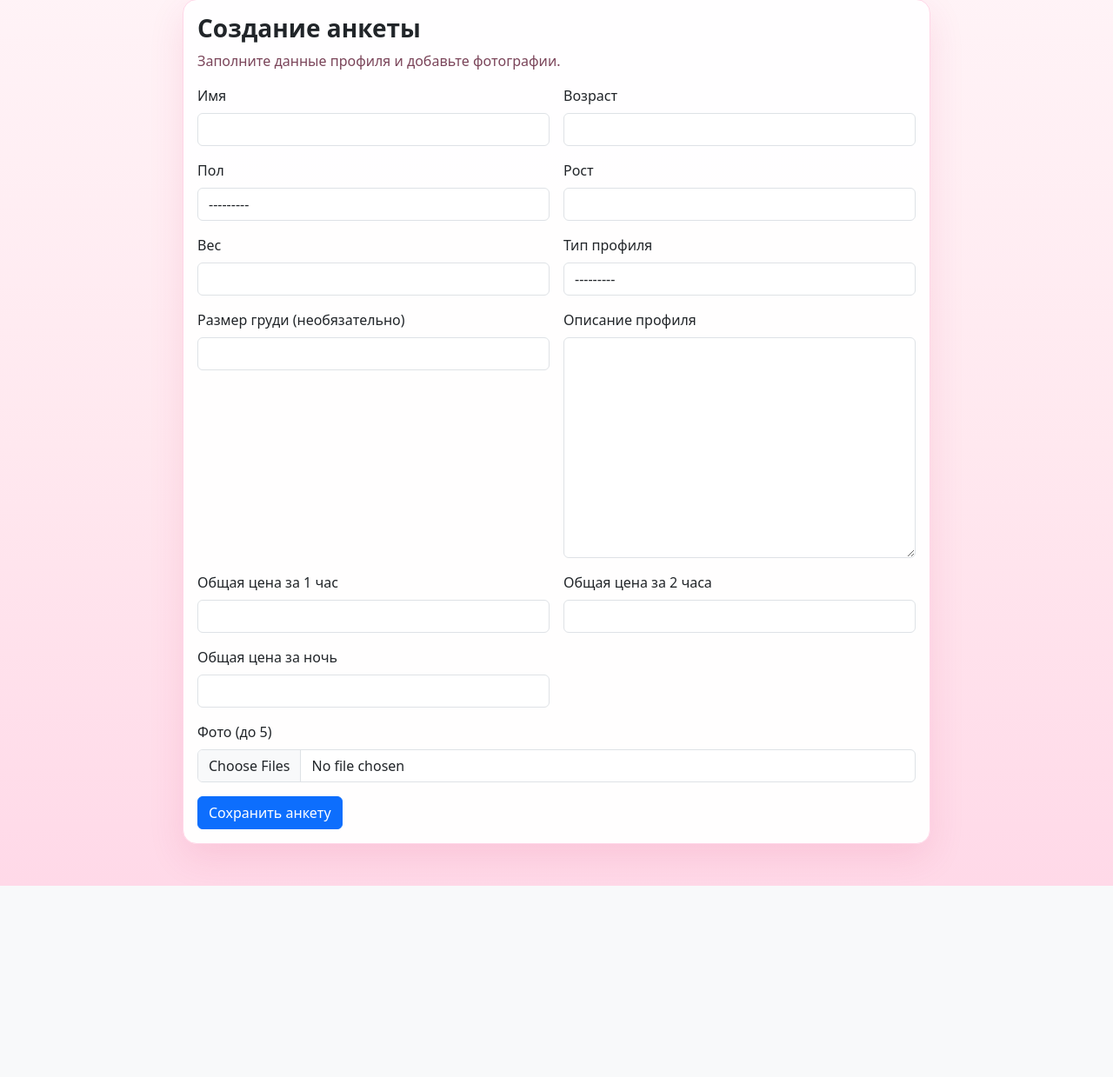
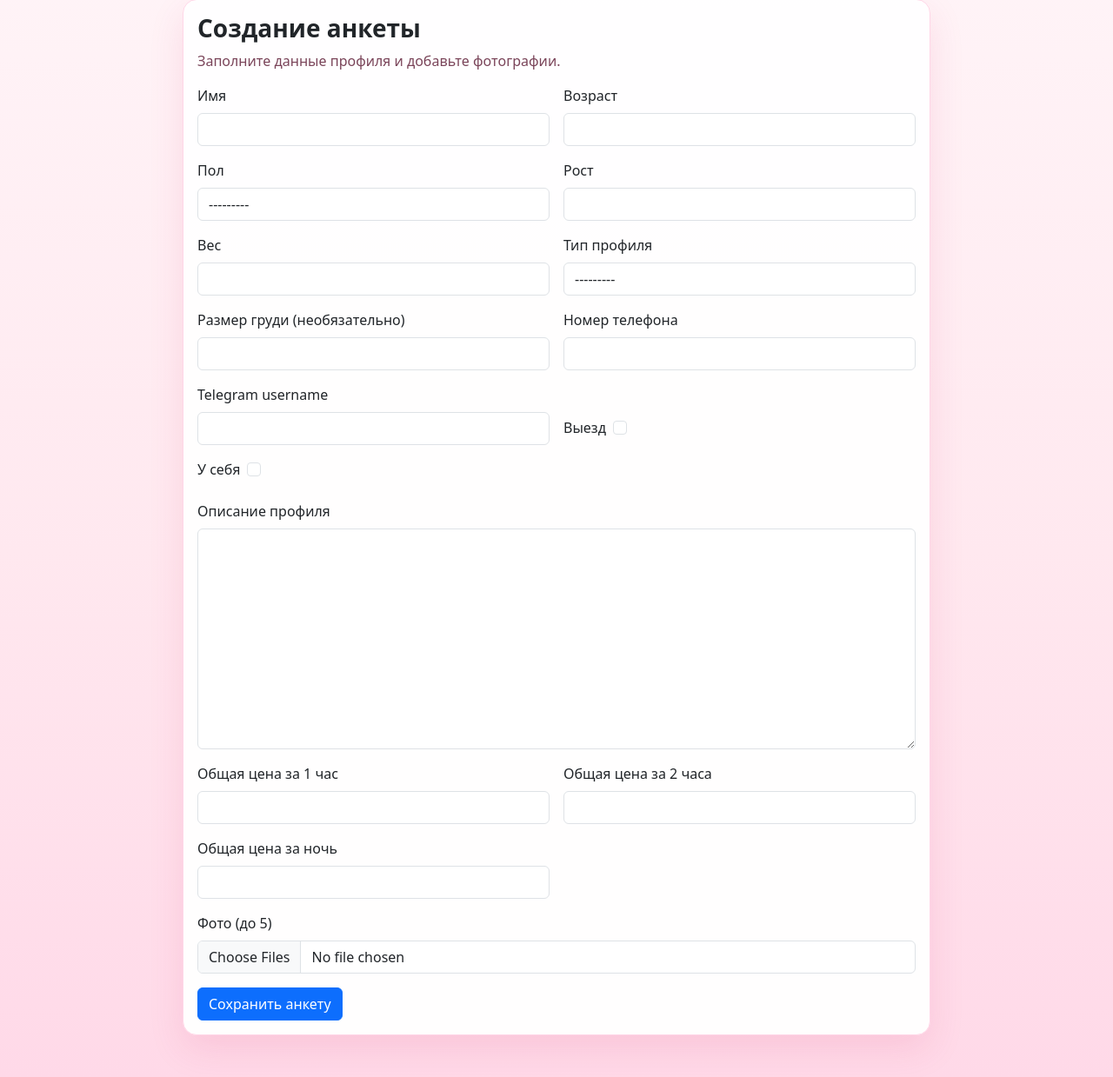
Before and after one commit to Shakhriyor10/inticom, a Django app: page /profile/edit/ in a window 1280 px wide. Shown: the part 105-1344 px from the top of the page at 87% size. Before the commit the page ends 1124 px from the top, so only its background shows below. Run offline with Django 3.2, Linux system fonts and the light colour scheme; the visitor is signed in with stand-in values (Sample User, id 1).

Commit message:
ssqwertyui

```diff
--- a/frontend/forms.py
+++ b/frontend/forms.py
@@ -45,7 +45,10 @@ class SignUpForm(UserCreationForm):
 class ProfileForm(forms.ModelForm):
     def __init__(self, *args, **kwargs):
         super().__init__(*args, **kwargs)
-        for field in self.fields.values():
+        for field_name, field in self.fields.items():
+            if field_name in ('outcall_available', 'incall_available'):
+                field.widget.attrs['class'] = 'form-check-input'
+                continue
             field.widget.attrs['class'] = 'form-control'
 
     class Meta:
@@ -58,6 +61,10 @@ class ProfileForm(forms.ModelForm):
             'weight',
             'profile_type',
             'breast_size',
+            'phone_number',
+            'telegram_username',
+            'outcall_available',
+            'incall_available',
             'description',
             'price_per_hour',
             'price_for_two_hours',
@@ -71,14 +78,36 @@ class ProfileForm(forms.ModelForm):
             'weight': 'Вес',
             'profile_type': 'Тип профиля',
             'breast_size': 'Размер груди (необязательно)',
+            'phone_number': 'Номер телефона',
+            'telegram_username': 'Telegram username',
+            'outcall_available': 'Выезд',
+            'incall_available': 'У себя',
             'description': 'Описание профиля',
             'price_per_hour': 'Общая цена за 1 час',
             'price_for_two_hours': 'Общая цена за 2 часа',
             'price_for_night': 'Общая цена за ночь',
         }
 
+    def clean(self):
+        cleaned_data = super().clean()
+        phone_number = (cleaned_data.get('phone_number') or '').strip()
+        telegram_username = (cleaned_data.get('telegram_username') or '').strip().lstrip('@')
+
+        if not phone_number and not telegram_username:
+            raise forms.ValidationError('Укажите номер телефона или Telegram username.')
+
+        cleaned_data['telegram_username'] = telegram_username
+        return cleaned_data
+
 
 class ServiceForm(forms.ModelForm):
+    service_options = forms.ModelMultipleChoiceField(
+        queryset=ServiceOption.objects.none(),
+        label='Выберите услуги',
+        widget=forms.CheckboxSelectMultiple,
+        required=True,
+    )
+
     def __init__(self, *args, **kwargs):
         available_categories = kwargs.pop('available_categories', [])
         profile = kwargs.pop('profile', None)
@@ -87,22 +116,20 @@ class ServiceForm(forms.ModelForm):
         queryset = ServiceOption.objects.filter(is_active=True, category__in=available_categories)
         if profile:
             queryset = queryset.exclude(profile_services__profile=profile)
-        self.fields['service_option'].queryset = queryset.distinct()
+        self.fields['service_options'].queryset = queryset.distinct()
 
         for field_name, field in self.fields.items():
             css_class = 'form-control'
-            if field_name == 'service_option':
-                css_class = 'form-select'
+            if field_name == 'service_options':
+                continue
             field.widget.attrs['class'] = css_class
 
     class Meta:
         model = Service
         fields = [
-            'service_option',
             'description',
         ]
         labels = {
-            'service_option': 'Выберите услугу',
             'description': 'Комментарий',
         }
 
--- a/frontend/models.py
+++ b/frontend/models.py
@@ -22,6 +22,10 @@ class Profile(models.Model):
     weight = models.PositiveSmallIntegerField(help_text='Вес в килограммах')
     profile_type = models.CharField(max_length=20, choices=ProfileType.choices)
     breast_size = models.CharField(max_length=20, blank=True)
+    phone_number = models.CharField(max_length=30, blank=True, verbose_name='Номер телефона')
+    telegram_username = models.CharField(max_length=64, blank=True, verbose_name='Telegram username')
+    outcall_available = models.BooleanField(default=False, verbose_name='Выезд')
+    incall_available = models.BooleanField(default=False, verbose_name='У себя')
     description = models.TextField()
     price_per_hour = models.PositiveIntegerField('Цена анкеты за 1 час', null=True, blank=True)
     price_for_two_hours = models.PositiveIntegerField('Цена анкеты за 2 часа', null=True, blank=True)
--- a/frontend/views.py
+++ b/frontend/views.py
@@ -104,10 +104,19 @@ def my_services(request):
                 available_categories=available_categories,
             )
             if service_form.is_valid():
-                service = service_form.save(commit=False)
-                service.profile = profile
-                service.save()
-                messages.success(request, 'Услуга добавлена.')
+                selected_options = service_form.cleaned_data['service_options']
+                description = service_form.cleaned_data['description']
+                Service.objects.bulk_create(
+                    [
+                        Service(
+                            profile=profile,
+                            service_option=service_option,
+                            description=description,
+                        )
+                        for service_option in selected_options
+                    ]
+                )
+                messages.success(request, 'Услуги добавлены.')
                 return redirect('my_services')
 
     escort_services = (
--- a/templates/my_services.html
+++ b/templates/my_services.html
@@ -42,7 +42,7 @@
                         {% csrf_token %}
                         <input type="hidden" name="action" value="add_service">
                         {% for field in service_form %}
-                            <div class="col-md-6">
+                            <div class="{% if field.name == 'service_options' %}col-12{% else %}col-md-6{% endif %}">
                                 <label class="form-label">{{ field.label }}</label>
                                 {{ field }}
                                 {% if field.errors %}<div class="text-danger small mt-1">{{ field.errors }}</div>{% endif %}
--- a/templates/profile_form.html
+++ b/templates/profile_form.html
@@ -9,12 +9,21 @@
         <form method="post" enctype="multipart/form-data" class="row g-3">
             {% csrf_token %}
             {% for field in form %}
-                <div class="col-md-6">
+                <div class="{% if field.name == 'description' %}col-12{% elif field.name == 'outcall_available' or field.name == 'incall_available' %}col-md-6 d-flex align-items-end{% else %}col-md-6{% endif %}">
                     <label class="form-label">{{ field.label }}</label>
-                    {{ field }}
+                    {% if field.name == 'outcall_available' or field.name == 'incall_available' %}
+                        <div class="form-check ms-2 mb-2">
+                            {{ field }}
+                        </div>
+                    {% else %}
+                        {{ field }}
+                    {% endif %}
                     {% if field.errors %}<div class="text-danger small mt-1">{{ field.errors }}</div>{% endif %}
                 </div>
             {% endfor %}
+            {% if form.non_field_errors %}
+                <div class="col-12 text-danger small">{{ form.non_field_errors }}</div>
+            {% endif %}
             <div class="col-12">
                 <label for="photos" class="form-label">Фото (до 5)</label>
                 <input class="form-control" type="file" name="photos" id="photos" multiple accept="image/*">
```
Also changed, not shown: templates/home.html (+17 -0 lines), templates/profile_detail.html (+23 -0 lines).
